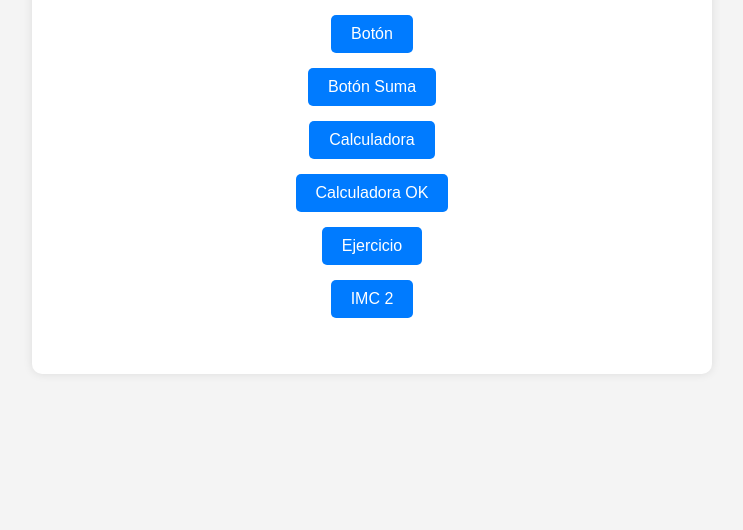
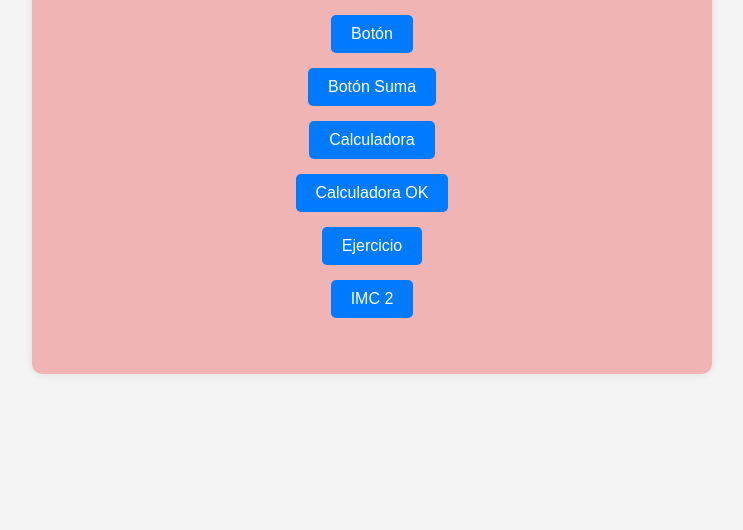
Before and after one commit to rafaelaznar/imc, a plain HTML site: page index.html in a window 1280 px wide. Shown: the part 270-800 px from the top of the page, without its empty margins (268-1011 px from the left). Drawn offline with Linux system fonts and the light colour scheme.

```diff
--- a/index.html
+++ b/index.html
@@ -16,7 +16,7 @@
             height: 100vh;
         }
         .container {
-            background-color: white;
+            background-color: rgb(240, 180, 180);
             padding: 40px;
             border-radius: 10px;
             box-shadow: 0 0 10px rgba(0, 0, 0, 0.1);
```
Also changed, not shown: imc2.html (+13 -1 lines).
